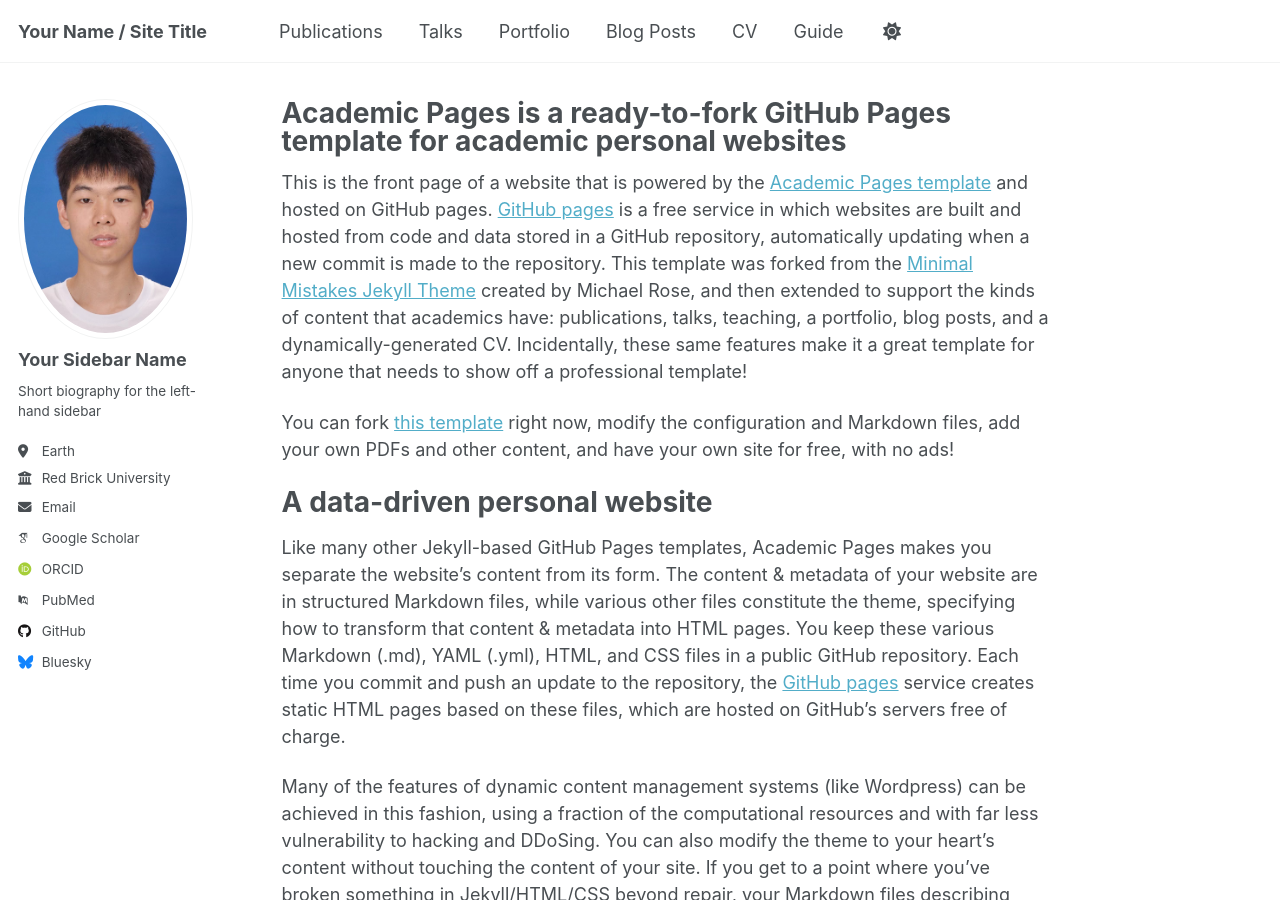
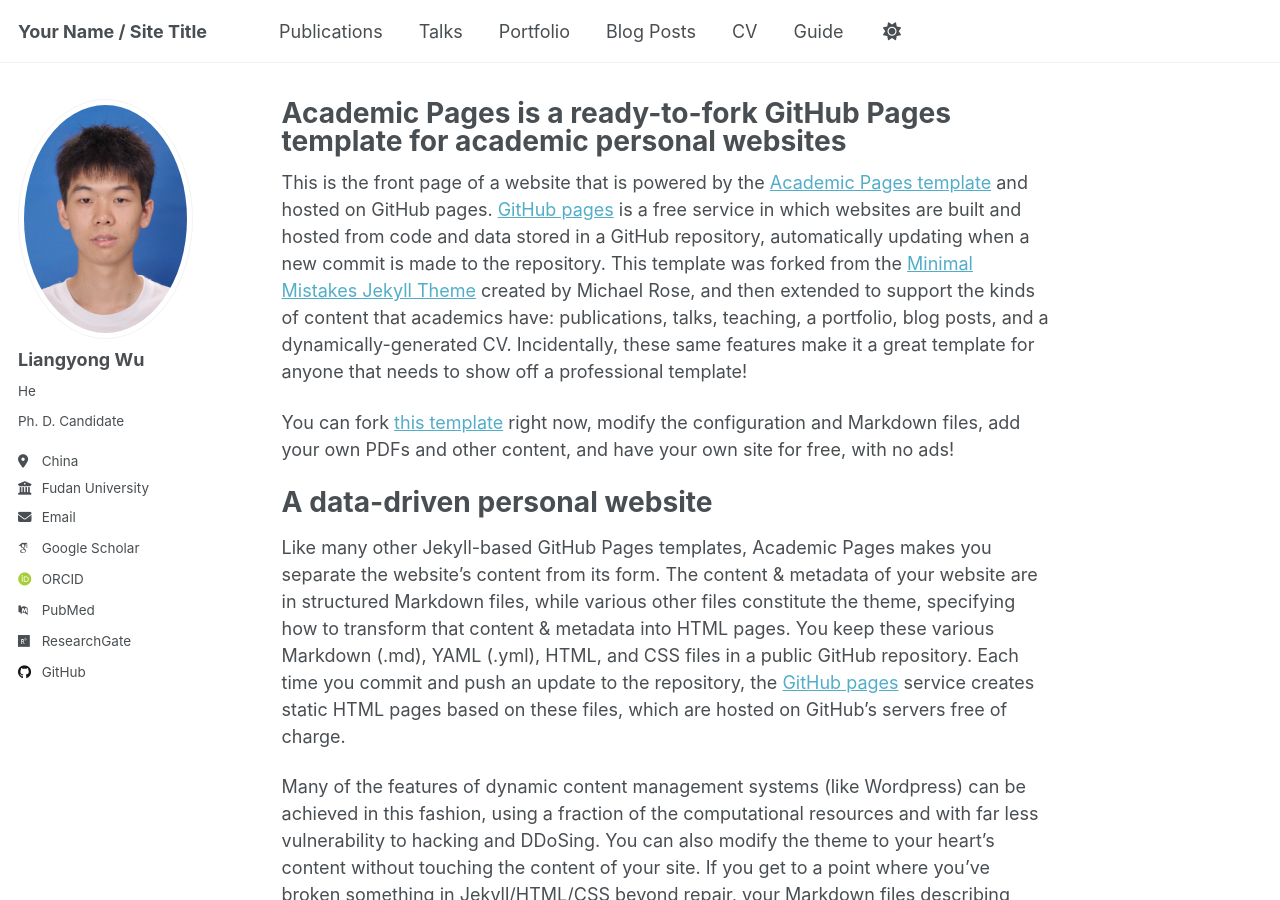
Before and after one commit to Myerrs/myerrs.github.io, a Jekyll site: the page built from _pages/about.md, in a window 1280 px wide and 900 px high. Built offline with Jekyll 4.4.1, drawn with Linux system fonts in a browser that asks for light colours; some web fonts are replaced; a script that is not in the unit is left out; some of the changed lines change nothing that is shown.

Commit message:
Update _config.yml

```diff
--- a/_config.yml
+++ b/_config.yml
@@ -24,13 +24,13 @@
 author:
   # Biographic information
   avatar           : "profile.png"
-  name             : "Your Sidebar Name"
-  pronouns         : # example: "she/her"
-  bio              : "Short biography for the left-hand sidebar"
-  location         : "Earth"
-  employer         : "Red Brick University"
+  name             : "Liangyong Wu"
+  pronouns         : "He"
+  bio              : "Ph. D. Candidate"
+  location         : "China"
+  employer         : "Fudan University"
   uri              : # URL
-  email            : "none@example.org"
+  email            : "22110200026@m.fudan.edu.cn"
 
   # Academic websites
   academia         : # URL
@@ -38,10 +38,10 @@
   googlescholar    : "https://scholar.google.com/citations?user=PS_CX0AAAAAJ"
   inspire-hep      : # URL
   impactstory      : # URL
-  orcid            : "http://orcid.org/yourorcidurl"
+  orcid            : "https://orcid.org/0009-0003-7568-008X"
   semantic         : # URL
   pubmed           : "https://www.ncbi.nlm.nih.gov/pubmed/?term=john+snow"
-  researchgate     : # URL
+  researchgate     : "https://www.researchgate.net/profile/Wu-Liangyong?ev=hdr_xprf"
   scopus           : # URL
 
   # Repositories and software development
@@ -53,31 +53,8 @@
   stackoverflow    : # User number or user number and name (i.e., use "1" or "1/jeff-atwood")
 
   # Social media
-  artstation       : # Username
-  bluesky          : "bsky.app" # Replace this with you Bluesky username
-  facebook         : # Username
-  flickr           : # Username
-  foursquare       : # Username
-  goodreads        : # Username
-  google_plus      : # Username
-  keybase          : # Username
-  instagram        : # Username
-  lastfm           : # Username
-  linkedin         : # Username
-  mastodon         : # URL
-  medium           : # URL
-  pinterest        : # Username
-  soundcloud       : # Username
-  steam            : # Username
-  telegram         : # URL
-  tumblr           : # Username
-  twitter          : # Username for X / Twitter
-  vine             : # Username
-  weibo            : # Username
-  wikipedia        : # Username
-  xing             : # Username
-  youtube          : # Username
-  zhihu            : # Username
+  Wechat           : # ferson
+  zhihu            : # 科研民工
 
 # Publication Category - The following the list of publication categories and their headings
 publication_category:
```
